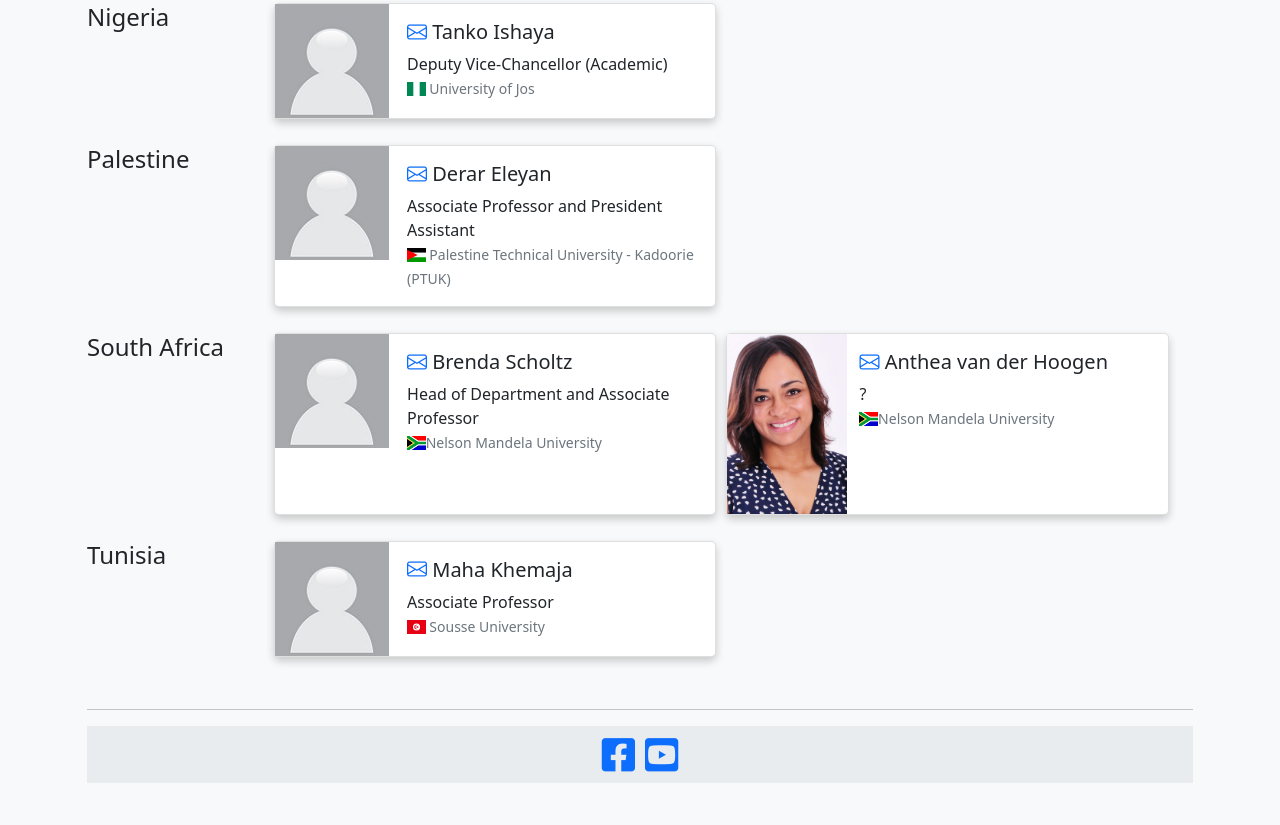
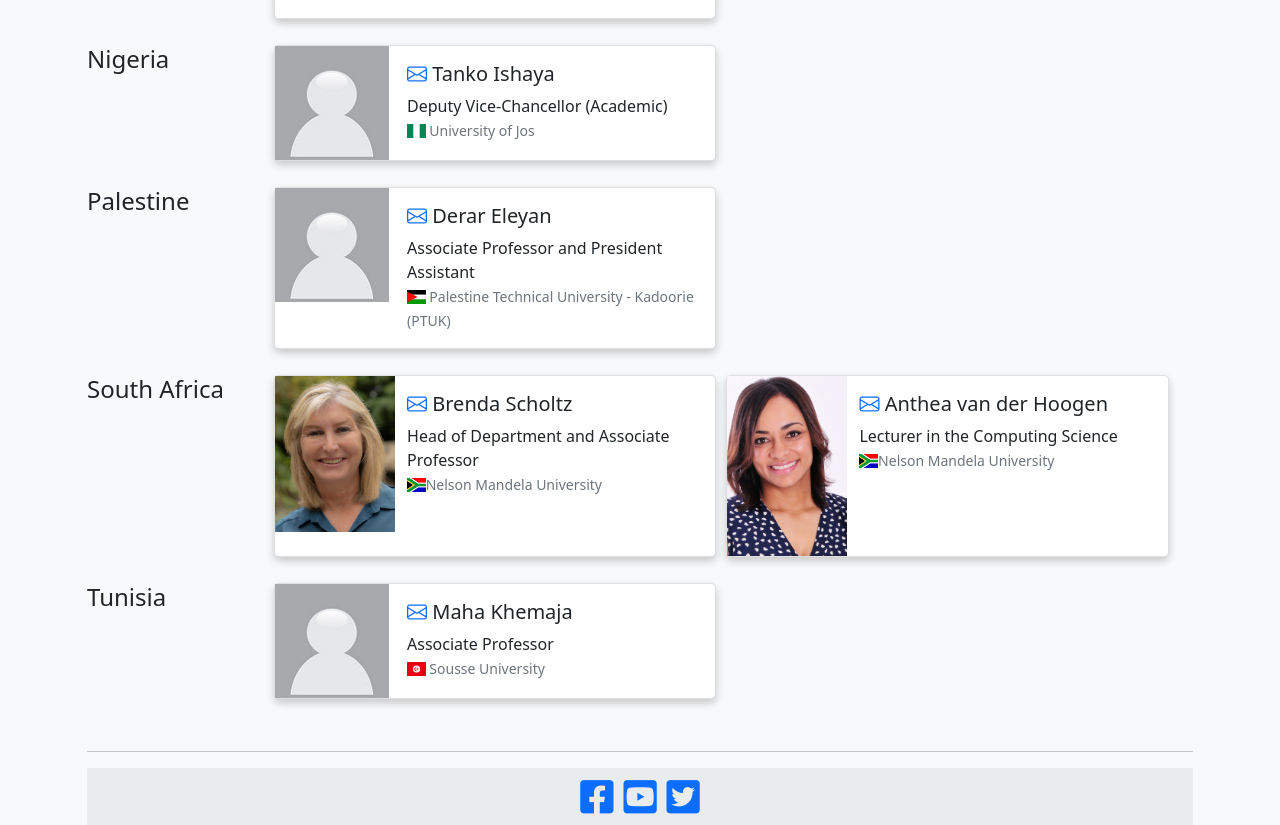
Before and after one commit to criscmaia/arcc, a plain HTML site: page contactUs.html in a window 1280 px wide. Shown: the part 2150-2975 px from the top of the page. Before the commit the page ends 2933 px from the top, so only its background shows below. Drawn offline with nearby package versions, Linux system fonts and the light colour scheme.

Commit message:
adding pics, titles and twitter

```diff
--- a/contactUs.html
+++ b/contactUs.html
@@ -222,7 +222,7 @@
                     <div class="card mb-3">
                         <div class="row no-gutters">
                             <div class="col-md-3">
-                                <img src="imgs/face.jpg" alt="Avatar" style="max-width: 130%;">
+                                <img src="imgs/Razyia.jpg" alt="Avatar" style="max-width: 130%;">
                             </div>
                             <div class="col-md-9">
                                 <div class="card-body">
@@ -459,7 +459,7 @@
                     <div class="card mb-3">
                         <div class="row no-gutters">
                             <div class="col-md-3">
-                                <img src="imgs/face.jpg" alt="Avatar" style="max-width: 130%;">
+                                <img src="imgs/brenda.jpg" alt="Avatar" style="max-width: 130%;">
                             </div>
                             <div class="col-md-9">
                                 <div class="card-body">
@@ -478,7 +478,7 @@
                             <div class="col-md-9">
                                 <div class="card-body">
                                     <h5 class="card-title"><a href="mailto:Anthea.vanderHoogen@mandela.ac.za"><i class="bi bi-envelope"></i></a> Anthea van der Hoogen</h5>
-                                    <p class="card-text">?</p>
+                                    <p class="card-text">Lecturer in the Computing Science</p>
                                     <p class="card-text"><small class="text-muted"><span class="flag-icon flag-icon-za"></span>Nelson Mandela University</small></p>
                                 </div>
                             </div>
--- a/footer.html
+++ b/footer.html
@@ -3,10 +3,10 @@
     <span style="font-size: 38px; color: Dodgerblue;">
         <a href="https://www.facebook.com/Project-arcc-102605172044867" target="_blank"><i class="fab fa-facebook-square"></i></a>
         <a href="https://www.youtube.com/channel/UCvgLN2u1l43_qlu18CSI7gg" target="_blank"><i class="fab fa-youtube-square"></i></a>
+        <a href="https://twitter.com/ArccProject" target="_blank"><i class="fab fa-twitter-square"></i></a>
 
         <!--                <a href="https://join.skype.com/invite/bbJqXGwFMmqn"><i class="fab fa-skype"></i></a>-->
         <!--                <a href="https://www.linkedin.com/in/george-dafoulas-5aa78a8/"><i class="fab fa-linkedin"></i></a>-->
-        <!--                <a href="https://twitter.com/dafoulas"><i class="fab fa-twitter-square"></i></a>-->
         <!--                <a href="https://www.instagram.com/georgedafoulas/"><i class="fab fa-instagram-square"></i></a>-->
         <!--                <a href="https://www.pinterest.co.uk/dafoulas/_saved/"><i class="fab fa-pinterest-square"></i></a>-->
     </span>
```
Also changed, not shown: imgs/Razyia.jpg (added), imgs/brenda.jpg (added).
